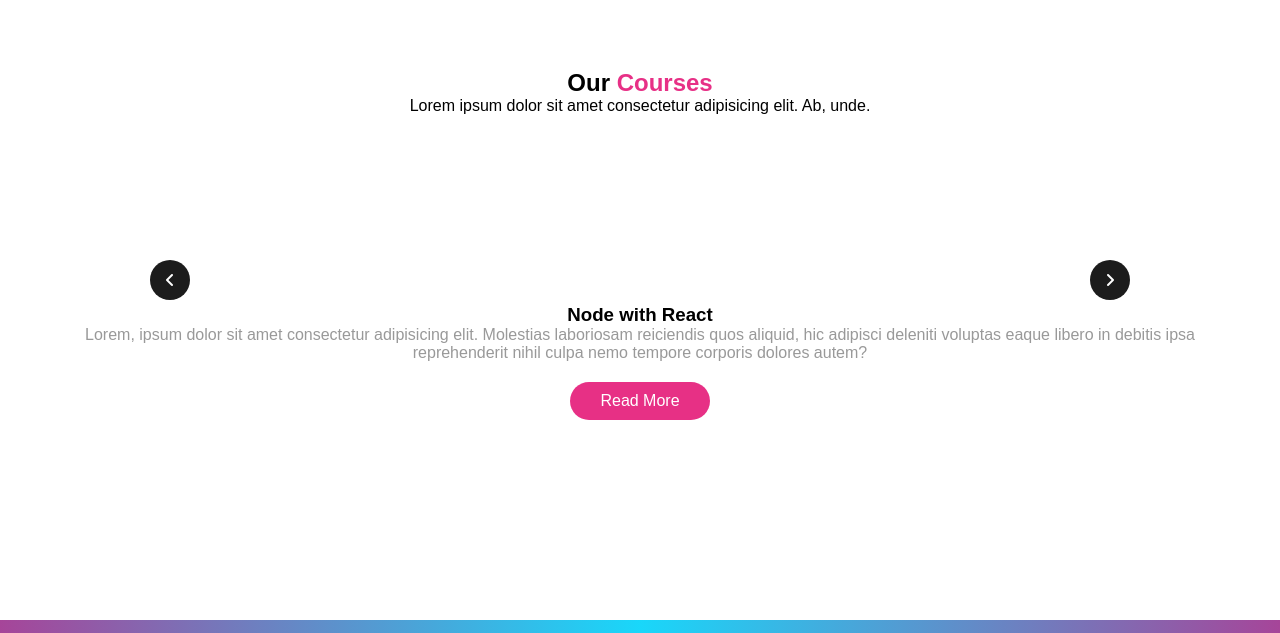
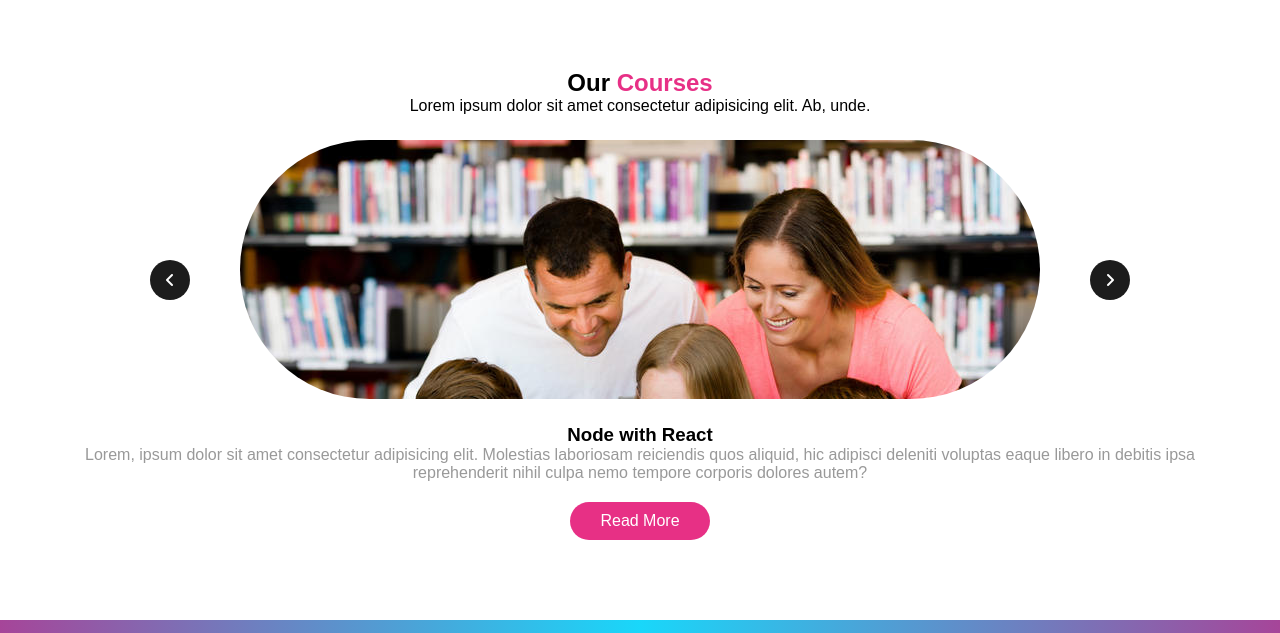
Before and after one commit to Adebowale3/Stoneridge, a plain HTML site: page courses.html in a window 1280 px wide. Shown: the part 54-687 px from the top of the page. Drawn offline with Linux system fonts and the light colour scheme.

Commit message:
Update courses.html

```diff
--- a/courses.html
+++ b/courses.html
@@ -78,7 +78,7 @@
 
             <div class="image-box">
 
-              <img src="/images/family-library.jpeg" alt="" />
+              <img src="family-library.jpeg" alt="" />
 
             </div>
             <i class="fa-solid fa-angle-right arrow-right"></i>
```
